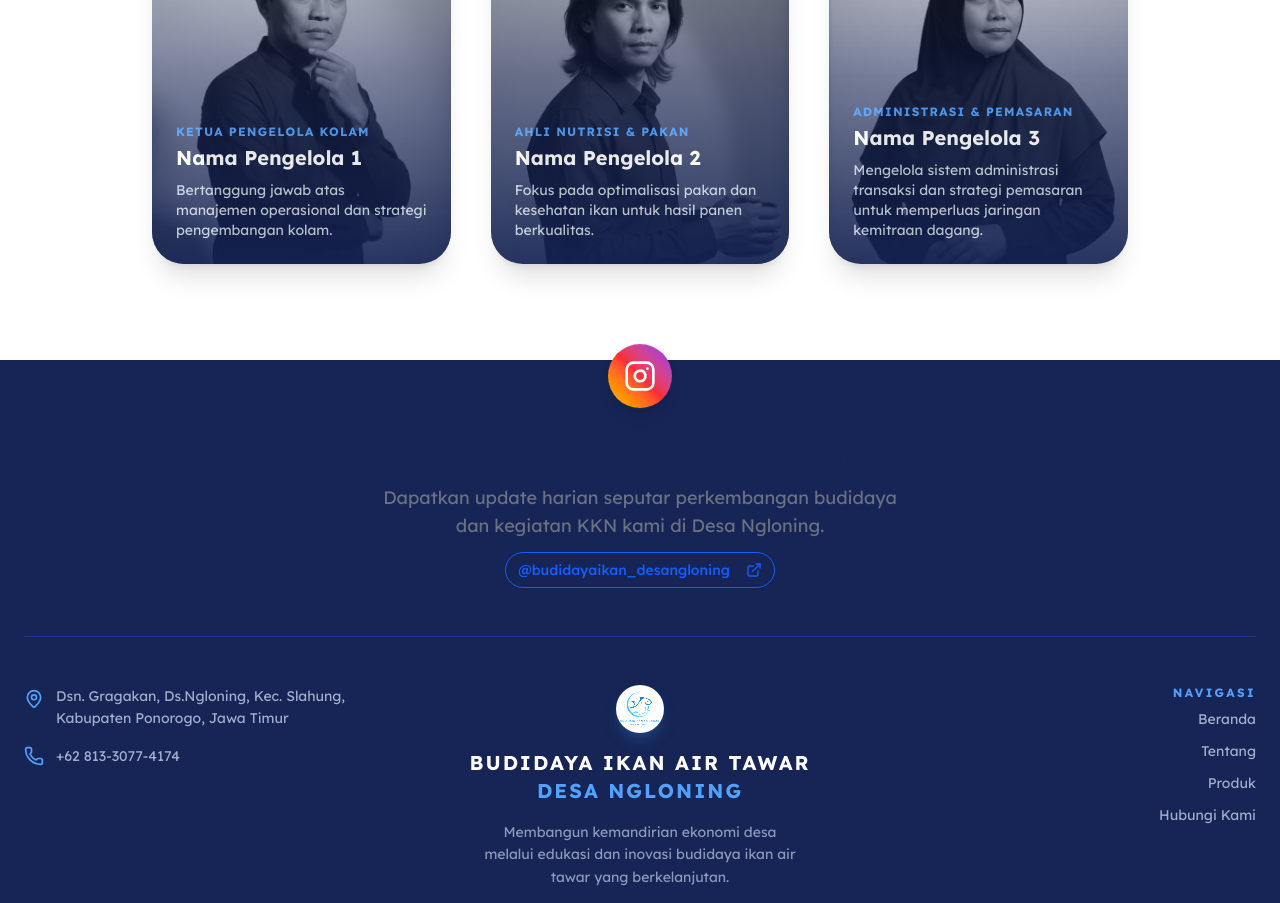
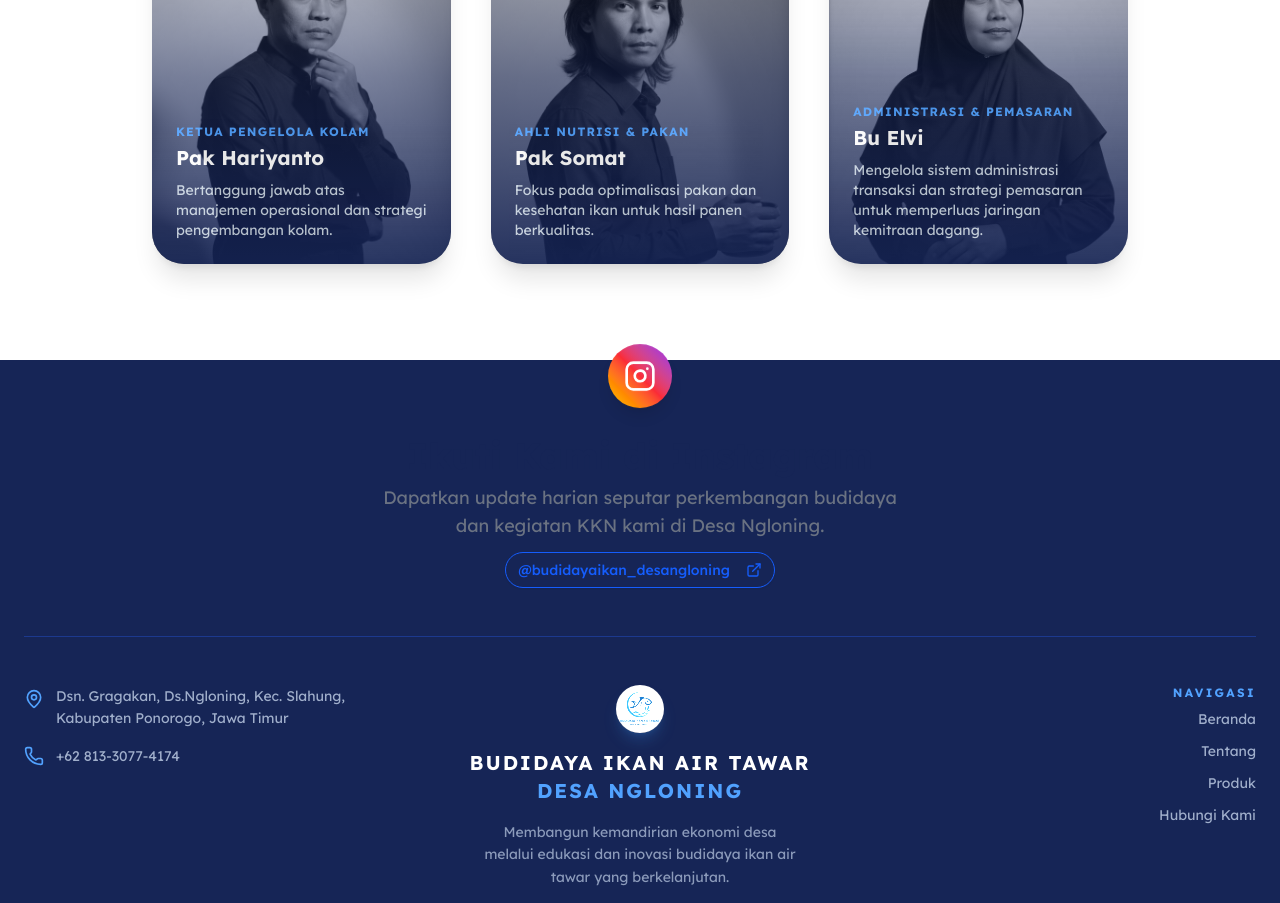
Before and after one commit to cardinaldeacre/KKN-Freshwater-Fish-Farm-Website, a React (Vite) app: page /tentang in a window 1280 px wide. Shown: the part 1660-2563 px from the top of the page. Built offline with nearby package versions, Linux system fonts and the light colour scheme; a web font is replaced by a local one.

Commit message:
update temporary name

```diff
--- a/src/components/Manager.jsx
+++ b/src/components/Manager.jsx
@@ -7,19 +7,19 @@ import { FaWhatsapp } from "react-icons/fa";
 export default function Manager() {
     const managers = [
         {
-            name: "Nama Pengelola 1",
+            name: "Pak Hariyanto",
             role: "Ketua Pengelola Kolam",
             image: imghariyanto,
             bio: "Bertanggung jawab atas manajemen operasional dan strategi pengembangan kolam."
         },
         {
-            name: "Nama Pengelola 2",
+            name: "Pak Somat",
             role: "Ahli Nutrisi & Pakan",
             image: imgsomat,
             bio: "Fokus pada optimalisasi pakan dan kesehatan ikan untuk hasil panen berkualitas."
         },
         {
-            name: "Nama Pengelola 3",
+            name: "Bu Elvi",
             role: "Administrasi & Pemasaran",
             image: imgbu,
             bio: "Mengelola sistem administrasi transaksi dan strategi pemasaran untuk memperluas jaringan kemitraan dagang."
```
